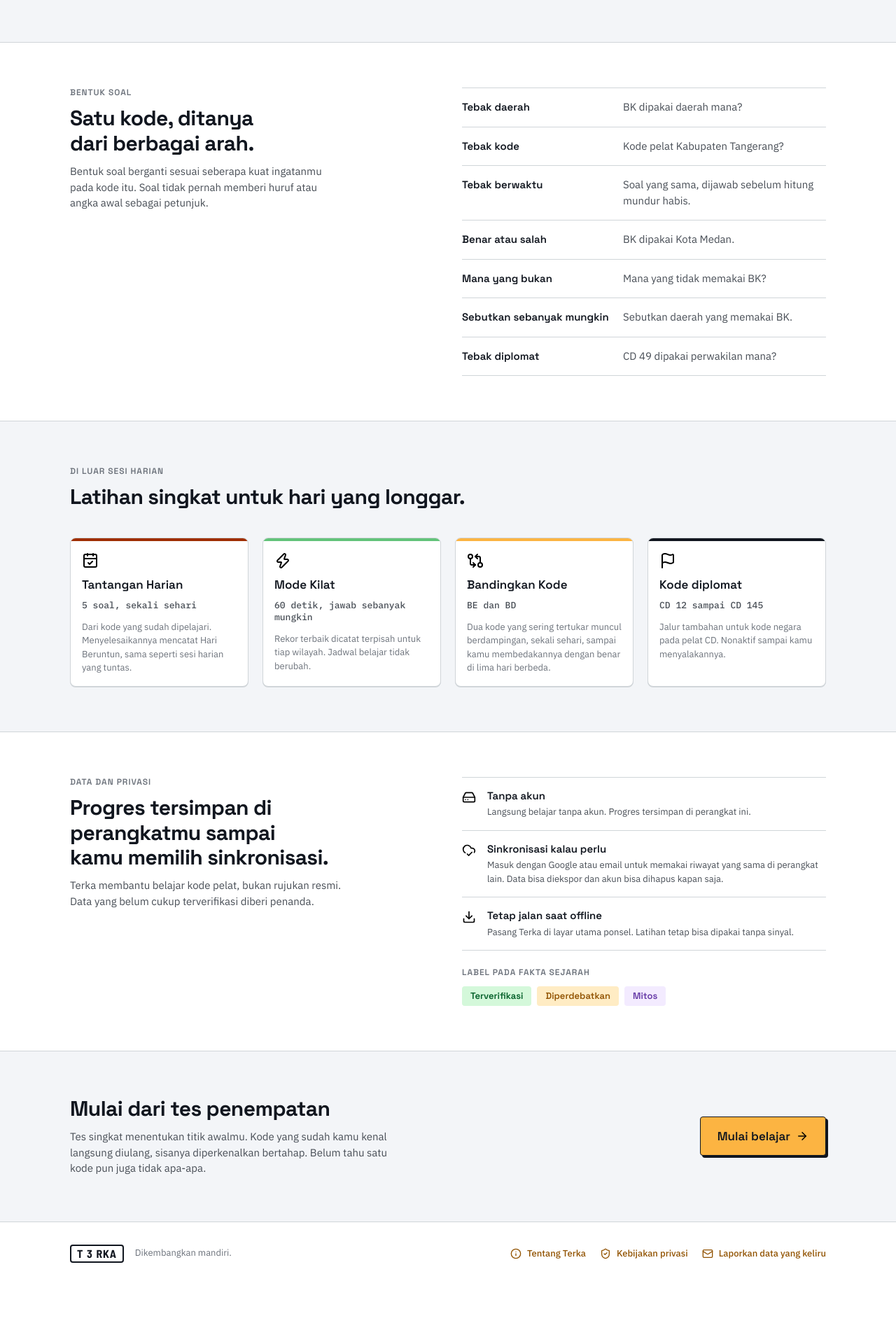
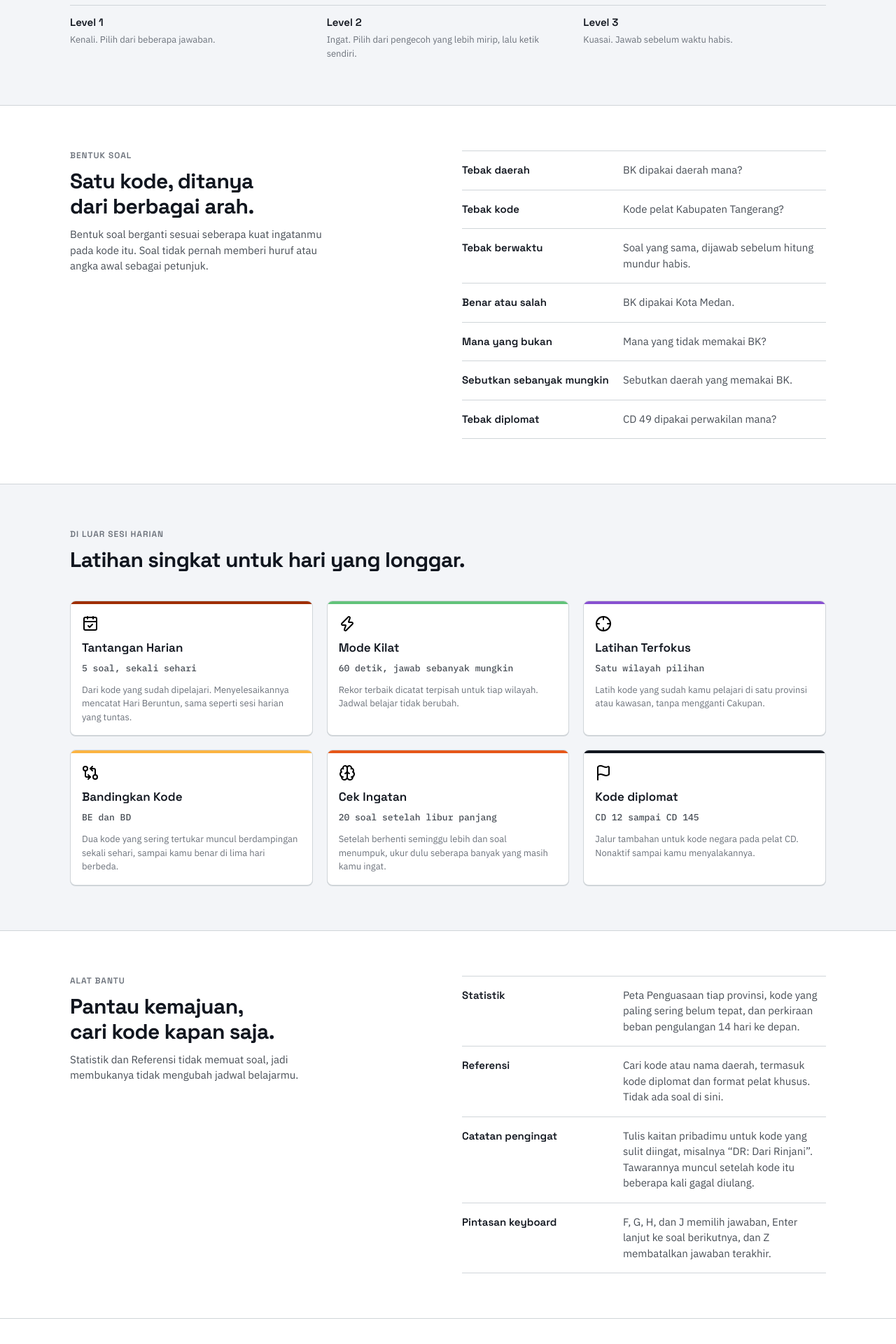
Before and after one commit to dikym/terka, a Next.js app: page / in a window 1280 px wide. Shown: the part 1200-3120 px from the top of the page at 70% size. Before the commit the page ends 3036 px from the top, so only its background shows below. Built offline with nearby package versions, Linux system fonts and the light colour scheme; no server answers.

Commit message:
feat(landing): describe the latest features and use lucide privacy icons

```diff
--- a/src/components/screens/landing.tsx
+++ b/src/components/screens/landing.tsx
@@ -20,17 +20,17 @@ const STEPS: { icon: IconName; title: string; text: string }[] = [
 	{
 		icon: "layers",
 		title: "Mulai dengan tes penempatan",
-		text: "Tes singkat menentukan titik mulaimu. Setelah itu pilih wilayah yang mau dipelajari dulu: satu provinsi, satu kawasan, atau seluruh Indonesia."
+		text: "Tes singkat menentukan titik mulaimu, dan boleh dilewati. Setelah itu pilih wilayah yang mau dipelajari dulu: satu provinsi, satu kawasan, atau seluruh Indonesia."
 	},
 	{
 		icon: "keyboard",
-		title: "Jawab dengan mengetik",
-		text: "Pilihan ganda hanya dipakai saat berkenalan dengan kode baru. Setelah itu kamu mengetik sendiri jawabannya, dan salah ketik kecil tetap diterima."
+		title: "Pilih dulu, lalu ketik sendiri",
+		text: "Kode baru dimulai dengan pilihan ganda. Makin kuat ingatanmu pada satu kode, makin sering kamu mengetik sendiri jawabannya, dan salah ketik kecil tetap diterima."
 	},
 	{
 		icon: "calendar-days",
 		title: "Ulangi sesuai jadwal",
-		text: "Jadwal dihitung dari benar-salah dan kecepatan jawabanmu. Setelah sesi harian selesai, tidak ada soal lagi sampai besok. Kode yang sudah melekat jarang muncul, yang masih goyah lebih sering."
+		text: "Jadwal dihitung dari benar-salah dan kecepatan jawabanmu, lalu disesuaikan dengan caramu mengingat setelah riwayatmu cukup. Kode yang sudah melekat jarang muncul, yang masih goyah lebih sering. Kalau soal terjadwal habis, kamu tetap bisa lanjut berlatih; hanya soal yang memang sudah waktunya diulang yang memengaruhi jadwal."
 	}
 ];
 
@@ -50,6 +50,25 @@ const KINDS = [
 	["Tebak diplomat", "CD 49 dipakai perwakilan mana?"]
 ];
 
+const TOOLS = [
+	[
+		"Statistik",
+		"Peta Penguasaan tiap provinsi, kode yang paling sering belum tepat, dan perkiraan beban pengulangan 14 hari ke depan."
+	],
+	[
+		"Referensi",
+		"Cari kode atau nama daerah, termasuk kode diplomat dan format pelat khusus. Tidak ada soal di sini."
+	],
+	[
+		"Catatan pengingat",
+		"Tulis kaitan pribadimu untuk kode yang sulit diingat, misalnya “DR: Dari Rinjani”. Tawarannya muncul setelah kode itu beberapa kali gagal diulang."
+	],
+	[
+		"Pintasan keyboard",
+		"F, G, H, dan J memilih jawaban, Enter lanjut ke soal berikutnya, dan Z membatalkan jawaban terakhir."
+	]
+];
+
 const EXTRAS: { bar: string; icon: IconName; title: string; meta: string; text: string }[] = [
 	{
 		bar: "bg-tangerine-700",
@@ -66,11 +85,25 @@ const EXTRAS: { bar: string; icon: IconName; title: string; meta: string; text:
 		text: "Rekor terbaik dicatat terpisah untuk tiap wilayah. Jadwal belajar tidak berubah."
 	},
 	{
+		bar: "bg-grape-500",
+		icon: "crosshair",
+		title: "Latihan Terfokus",
+		meta: "Satu wilayah pilihan",
+		text: "Latih kode yang sudah kamu pelajari di satu provinsi atau kawasan, tanpa mengganti Cakupan."
+	},
+	{
 		bar: "bg-caution-500",
 		icon: "git-compare-arrows",
 		title: "Bandingkan Kode",
 		meta: "BE dan BD",
-		text: "Dua kode yang sering tertukar muncul berdampingan, sekali sehari, sampai kamu membedakannya dengan benar di lima hari berbeda."
+		text: "Dua kode yang sering tertukar muncul berdampingan sekali sehari, sampai kamu benar di lima hari berbeda."
+	},
+	{
+		bar: "bg-tangerine-500",
+		icon: "brain",
+		title: "Cek Ingatan",
+		meta: "20 soal setelah libur panjang",
+		text: "Setelah berhenti seminggu lebih dan soal menumpuk, ukur dulu seberapa banyak yang masih kamu ingat."
 	},
 	{
 		bar: "bg-ink-1000",
@@ -83,17 +116,17 @@ const EXTRAS: { bar: string; icon: IconName; title: string; meta: string; text:
 
 const PRIVACY: { icon: IconName; title: string; text: string }[] = [
 	{
-		icon: "hard-drive",
+		icon: "user-x",
 		title: "Tanpa akun",
 		text: "Langsung belajar tanpa akun. Progres tersimpan di perangkat ini."
 	},
 	{
-		icon: "cloud-check",
+		icon: "cloud-sync",
 		title: "Sinkronisasi kalau perlu",
-		text: "Masuk dengan Google atau email untuk memakai riwayat yang sama di perangkat lain. Data bisa diekspor dan akun bisa dihapus kapan saja."
+		text: "Masuk dengan Google atau email untuk memakai riwayat yang sama di perangkat lain. Status sinkronisasi dan daftar perangkat bisa kamu lihat, data bisa diekspor, dan akun bisa dihapus kapan saja."
 	},
 	{
-		icon: "download",
+		icon: "globe-off",
 		title: "Tetap jalan saat offline",
 		text: "Pasang Terka di layar utama ponsel. Latihan tetap bisa dipakai tanpa sinyal."
 	}
@@ -117,6 +150,26 @@ function Heading({ label, title }: { label?: string; title: string }) {
 			{label && <span className={LABEL}>{label}</span>}
 			<h2 className={TITLE}>{title}</h2>
 		</>
+	);
+}
+
+function NameRows({ rows }: { rows: string[][] }) {
+	return (
+		<div className="flex min-w-0 flex-col border-t border-hairline">
+			{rows.map(([name, text]) => (
+				<div
+					key={name}
+					className="flex flex-col gap-1 border-b border-hairline py-3 lg:grid lg:grid-cols-[minmax(150px,210px)_minmax(0,1fr)] lg:items-baseline lg:gap-x-5 lg:gap-y-2 lg:py-4"
+				>
+					<span className="font-display text-body-md leading-[1.3] font-semibold text-ink-1000">
+						{name}
+					</span>
+					<span className="text-body-sm leading-normal text-ink-700 lg:text-body-md">
+						{text}
+					</span>
+				</div>
+			))}
+		</div>
 	);
 }
 
@@ -221,21 +274,26 @@ function QuestionKinds() {
 						tidak pernah memberi huruf atau angka awal sebagai petunjuk.
 					</p>
 				</div>
-				<div className="flex min-w-0 flex-col border-t border-hairline">
-					{KINDS.map(([name, example]) => (
-						<div
-							key={name}
-							className="flex flex-col gap-1 border-b border-hairline py-3 lg:grid lg:grid-cols-[minmax(150px,210px)_minmax(0,1fr)] lg:items-baseline lg:gap-x-5 lg:gap-y-2 lg:py-4"
-						>
-							<span className="font-display text-body-md leading-[1.3] font-semibold text-ink-1000">
-								{name}
-							</span>
-							<span className="text-body-sm leading-normal text-ink-700 lg:text-body-md">
-								{example}
-							</span>
-						</div>
-					))}
+				<NameRows rows={KINDS} />
+			</div>
+		</section>
+	);
+}
+
+function Tools() {
+	return (
+		<section className="border-b border-hairline">
+			<div
+				className={`${WRAP} grid gap-6 py-12 lg:grid-cols-2 lg:items-start lg:gap-10 lg:py-16`}
+			>
+				<div className="flex flex-col gap-3 lg:max-w-[40ch]">
+					<Heading label="Alat bantu" title="Pantau kemajuan, cari kode kapan saja." />
+					<p className="text-ink-700 type-body">
+						Statistik dan Referensi tidak memuat soal, jadi membukanya tidak mengubah
+						jadwal belajarmu.
+					</p>
 				</div>
+				<NameRows rows={TOOLS} />
 			</div>
 		</section>
 	);
@@ -251,7 +309,7 @@ function Extras() {
 						title="Latihan singkat untuk hari yang longgar."
 					/>
 				</div>
-				<div className="grid gap-3 lg:grid-cols-4 lg:gap-5">
+				<div className="grid gap-3 lg:grid-cols-3 lg:gap-5">
 					{EXTRAS.map((extra) => (
 						<Card
 							key={extra.title}
@@ -399,6 +457,7 @@ export function Landing() {
 				<HowItWorks />
 				<QuestionKinds />
 				<Extras />
+				<Tools />
 				<Privacy />
 				<Closing />
 			</main>
--- a/src/components/ui/icon.tsx
+++ b/src/components/ui/icon.tsx
@@ -24,6 +24,7 @@ export const ICON_NAMES = [
 	"flame",
 	"git-compare-arrows",
 	"globe",
+	"globe-off",
 	"hard-drive",
 	"house",
 	"info",
@@ -51,6 +52,7 @@ export const ICON_NAMES = [
 	"undo-2",
 	"upload",
 	"user",
+	"user-x",
 	"x",
 	"zap"
 ] as const;
```
Also changed, not shown: public/icons/globe-off.svg (added), public/icons/user-x.svg (added).
